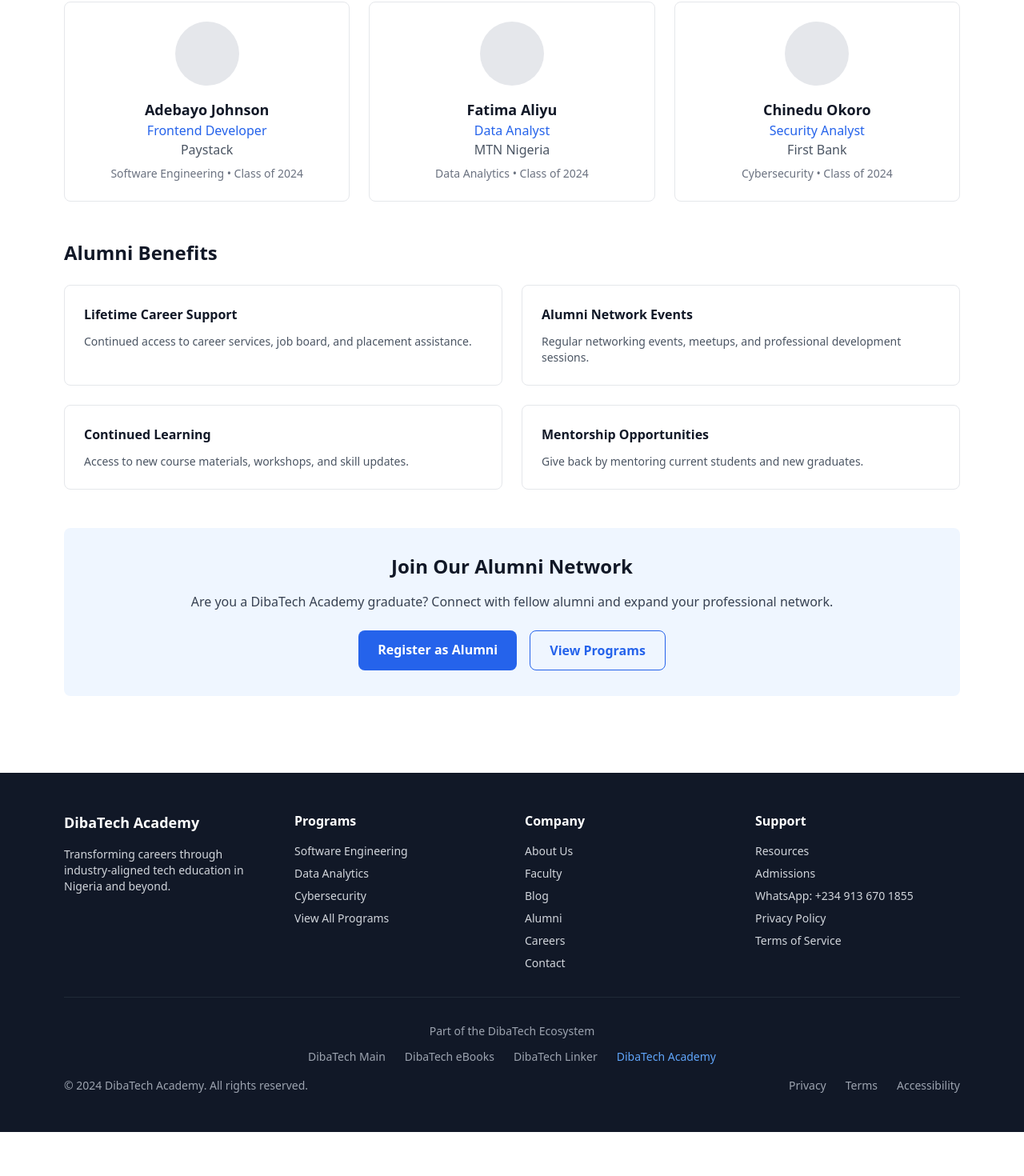
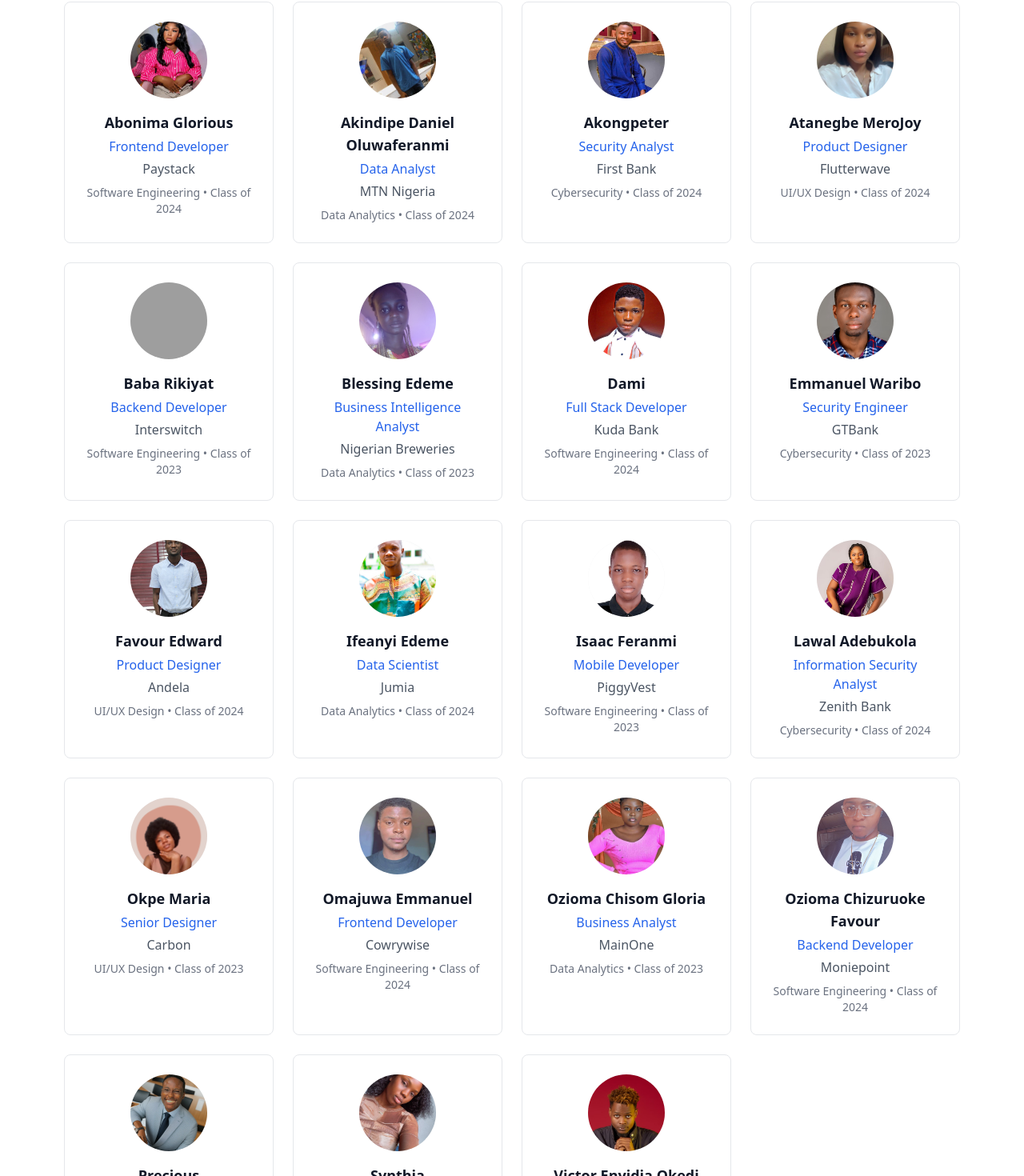
Before and after one commit to tariosadebe/dibatechAcademy, a Next.js app in the folder academy/: page /alumni in a window 1280 px wide. Shown: the part 487-1957 px from the top of the page at 80% size. Before the commit the page ends 1902 px from the top, so only its background shows below. Built offline with nearby package versions, Linux system fonts and the light colour scheme; grey boxes are pictures that could not be loaded.

Commit message:
Added alumni page contents and images

```diff
--- a/academy/app/(site)/alumni/page.tsx
+++ b/academy/app/(site)/alumni/page.tsx
@@ -1,4 +1,5 @@
 import Link from "next/link";
+import Image from "next/image";
 
 export const metadata = {
   title: "Alumni Network · DibaTech Academy",
@@ -9,28 +10,156 @@ export const metadata = {
 export default function AlumniPage() {
   const alumni = [
     {
-      name: "Adebayo Johnson",
+      name: "Abonima Glorious",
       program: "Software Engineering",
       year: "2024",
       company: "Paystack",
       role: "Frontend Developer",
-      image: "/images/alumni/adebayo.jpg"
+      image: "/images/Alumni/AbonimaGlorious.jpeg"
     },
     {
-      name: "Fatima Aliyu",
+      name: "Akindipe Daniel Oluwaferanmi",
       program: "Data Analytics",
       year: "2024",
       company: "MTN Nigeria",
       role: "Data Analyst",
-      image: "/images/alumni/fatima.jpg"
+      image: "/images/Alumni/AkindipeDanielOluwaferanmiProfile.jpg"
     },
     {
-      name: "Chinedu Okoro",
+      name: "Akongpeter",
       program: "Cybersecurity",
       year: "2024",
       company: "First Bank",
       role: "Security Analyst",
-      image: "/images/alumni/chinedu.jpg"
+      image: "/images/Alumni/AkongpeterProfile.jpg"
+    },
+    {
+      name: "Atanegbe MeroJoy",
+      program: "UI/UX Design",
+      year: "2024",
+      company: "Flutterwave",
+      role: "Product Designer",
+      image: "/images/Alumni/AtanegbeMeroJoyProfile.jpg"
+    },
+    {
+      name: "Baba Rikiyat",
+      program: "Software Engineering",
+      year: "2023",
+      company: "Interswitch",
+      role: "Backend Developer",
+      image: "/images/Alumni/babaRikiyatProfile.JPG"
+    },
+    {
+      name: "Blessing Edeme",
+      program: "Data Analytics",
+      year: "2023",
+      company: "Nigerian Breweries",
+      role: "Business Intelligence Analyst",
+      image: "/images/Alumni/BlessingEdemeProfile.jpg"
+    },
+    {
+      name: "Dami",
+      program: "Software Engineering",
+      year: "2024",
+      company: "Kuda Bank",
+      role: "Full Stack Developer",
+      image: "/images/Alumni/damiProfile.jpg"
+    },
+    {
+      name: "Emmanuel Waribo",
+      program: "Cybersecurity",
+      year: "2023",
+      company: "GTBank",
+      role: "Security Engineer",
+      image: "/images/Alumni/EmmanuelWariboProfile.jpg"
+    },
+    {
+      name: "Favour Edward",
+      program: "UI/UX Design",
+      year: "2024",
+      company: "Andela",
+      role: "Product Designer",
+      image: "/images/Alumni/FavourEdwardProfile.jpeg"
+    },
+    {
+      name: "Ifeanyi Edeme",
+      program: "Data Analytics",
+      year: "2024",
+      company: "Jumia",
+      role: "Data Scientist",
+      image: "/images/Alumni/IfeanyiEdemeProfile.jpg"
+    },
+    {
+      name: "Isaac Feranmi",
+      program: "Software Engineering",
+      year: "2023",
+      company: "PiggyVest",
+      role: "Mobile Developer",
+      image: "/images/Alumni/IsaacFeranmi.jpg"
+    },
+    {
+      name: "Lawal Adebukola",
+      program: "Cybersecurity",
+      year: "2024",
+      company: "Zenith Bank",
+      role: "Information Security Analyst",
+      image: "/images/Alumni/LawalAdebukolaProfile.jpeg"
+    },
+    {
+      name: "Okpe Maria",
+      program: "UI/UX Design",
+      year: "2023",
+      company: "Carbon",
+      role: "Senior Designer",
+      image: "/images/Alumni/Okpe Maria 2.png"
+    },
+    {
+      name: "Omajuwa Emmanuel",
+      program: "Software Engineering",
+      year: "2024",
+      company: "Cowrywise",
+      role: "Frontend Developer",
+      image: "/images/Alumni/OmajuwaEmmanuelProfile.png"
+    },
+    {
+      name: "Ozioma Chisom Gloria",
+      program: "Data Analytics",
+      year: "2023",
+      company: "MainOne",
+      role: "Business Analyst",
+      image: "/images/Alumni/OziomaChisomGloriaProfile.jpg"
+    },
+    {
+      name: "Ozioma Chizuruoke Favour",
+      program: "Software Engineering",
+      year: "2024",
+      company: "Moniepoint",
+      role: "Backend Developer",
+      image: "/images/Alumni/OziomaChizuruokeFavour.jpg"
+    },
+    {
+      name: "Precious",
+      program: "UI/UX Design",
+      year: "2024",
+      company: "TeamApt",
+      role: "Product Designer",
+      image: "/images/Alumni/preciousProfile.jpeg"
+    },
+    {
+      name: "Synthia",
+      program: "Data Analytics",
+      year: "2023",
+      company: "Access Bank",
+      role: "Data Analyst",
+      image: "/images/Alumni/synthiaProfile.jpg"
+    },
+    {
+      name: "Victor Enyidia Okedi",
+      program: "Cybersecurity",
+      year: "2024",
+      company: "Sterling Bank",
+      role: "Cybersecurity Specialist",
+      image: "/images/Alumni/VictorEnyidiaOkediProfile.jpg"
     }
   ];
 
@@ -64,14 +193,22 @@ export default function AlumniPage() {
       {/* Featured Alumni */}
       <div className="mb-12">
         <h2 className="text-2xl font-bold mb-6">Featured Alumni</h2>
-        <div className="grid md:grid-cols-3 gap-6">
+        <div className="grid md:grid-cols-3 lg:grid-cols-4 gap-6">
           {alumni.map((person, index) => (
-            <div key={index} className="border rounded-lg p-6 text-center">
-              <div className="w-20 h-20 bg-gray-200 rounded-full mx-auto mb-4"></div>
-              <h3 className="font-bold text-lg">{person.name}</h3>
-              <p className="text-blue-600 font-medium">{person.role}</p>
-              <p className="text-gray-600">{person.company}</p>
-              <p className="text-sm text-gray-500 mt-2">{person.program} • Class of {person.year}</p>
+            <div key={index} className="border rounded-lg p-6 text-center hover:shadow-lg transition-shadow">
+              <div className="w-24 h-24 mx-auto mb-4 overflow-hidden rounded-full bg-gray-100">
+                <Image
+                  src={person.image}
+                  alt={`${person.name} - DibaTech Academy Alumni`}
+                  width={96}
+                  height={96}
+                  className="w-full h-full object-cover"
+                />
+              </div>
+              <h3 className="font-bold text-lg mb-1">{person.name}</h3>
+              <p className="text-blue-600 font-medium mb-1">{person.role}</p>
+              <p className="text-gray-600 mb-2">{person.company}</p>
+              <p className="text-sm text-gray-500">{person.program} • Class of {person.year}</p>
             </div>
           ))}
         </div>
```
